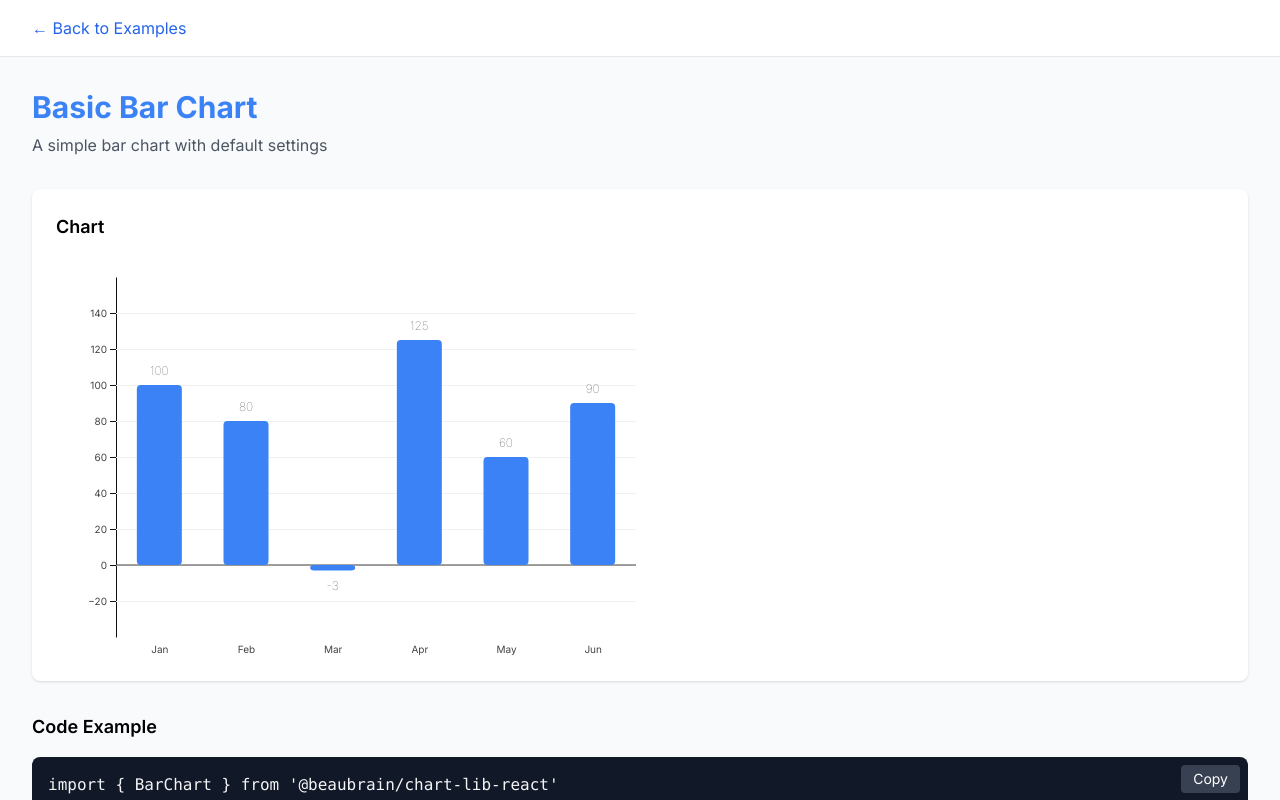
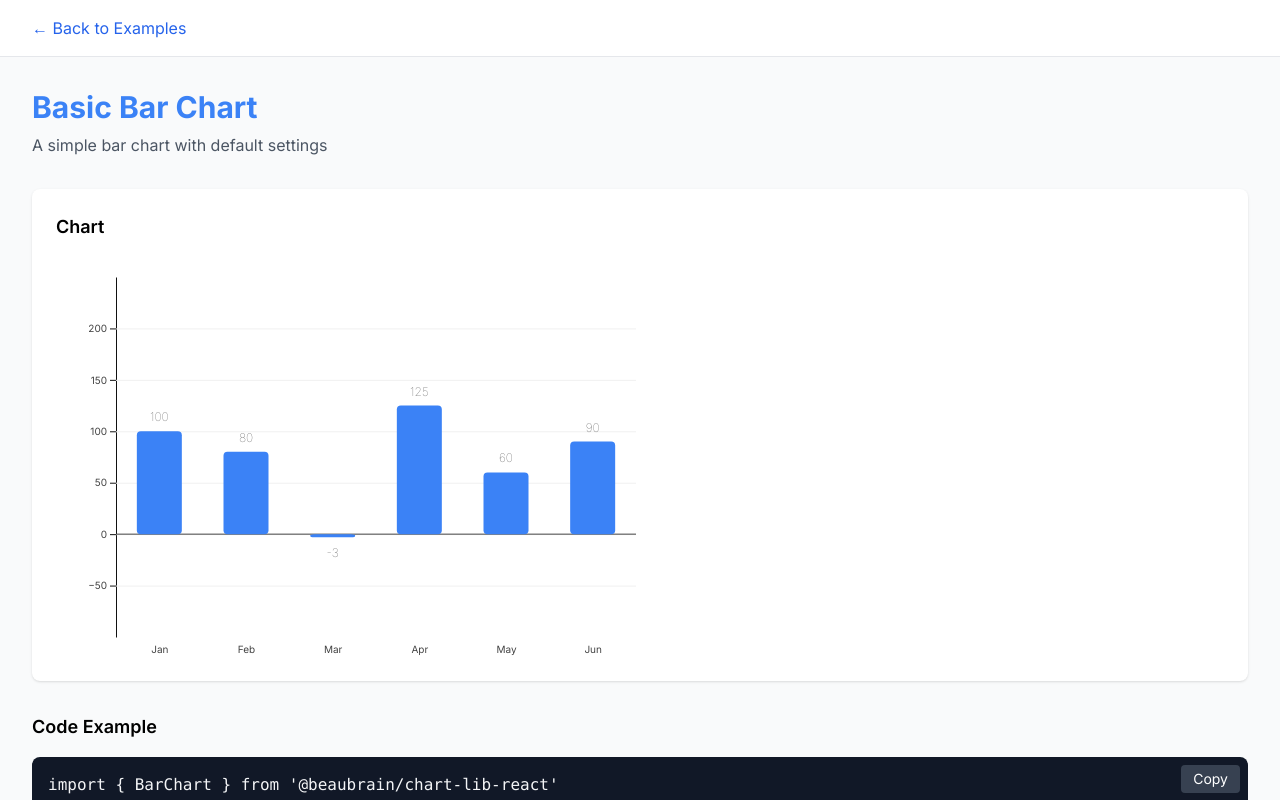
Before and after one commit to taehyeon3657/chartLibrary, a Next.js app in the folder apps/playground/: page /examples/bar/basic in a window 1280 px wide. Shown: the top 800 px of the page. Built offline with nearby package versions, Linux system fonts and the light colour scheme.

Commit message:
fix: yValue axis domain padding값 수정

```diff
--- a/apps/playground/src/app/examples/bar/basic/page.tsx
+++ b/apps/playground/src/app/examples/bar/basic/page.tsx
@@ -37,7 +37,7 @@ function MyChart() {
   return (
     <BarChart
           data={data}
-          config={{
+           config={{
             margin: { top: 20, right: 20, bottom: 20, left: 60 },
             xAxisLabelPosition: 'center',
             showValues: true,
@@ -53,7 +53,6 @@ function MyChart() {
             },
             scale: {
               xAxisPosition: 'bottom',
-              yAxisTickInterval: 20
             },
             fonts: {
               xAxisTickFontSize: 10,
@@ -103,7 +102,6 @@ function MyChart() {
             },
             scale: {
               xAxisPosition: 'bottom',
-              yAxisTickInterval: 20
             },
             fonts: {
               xAxisTickFontSize: 10,
--- a/packages/charts/src/shared/ScaleManager.ts
+++ b/packages/charts/src/shared/ScaleManager.ts
@@ -309,7 +309,7 @@ export class ScaleManager {
     const domainMin = Math.min(0, min);
     const domainMax = Math.max(0, max);
 
-    const padding = (domainMax - domainMin) * 0.05;
+    const padding = (domainMax - domainMin) / 1.5;
 
     let finalMin = domainMin - padding;
     let finalMax = domainMax + padding;
```
